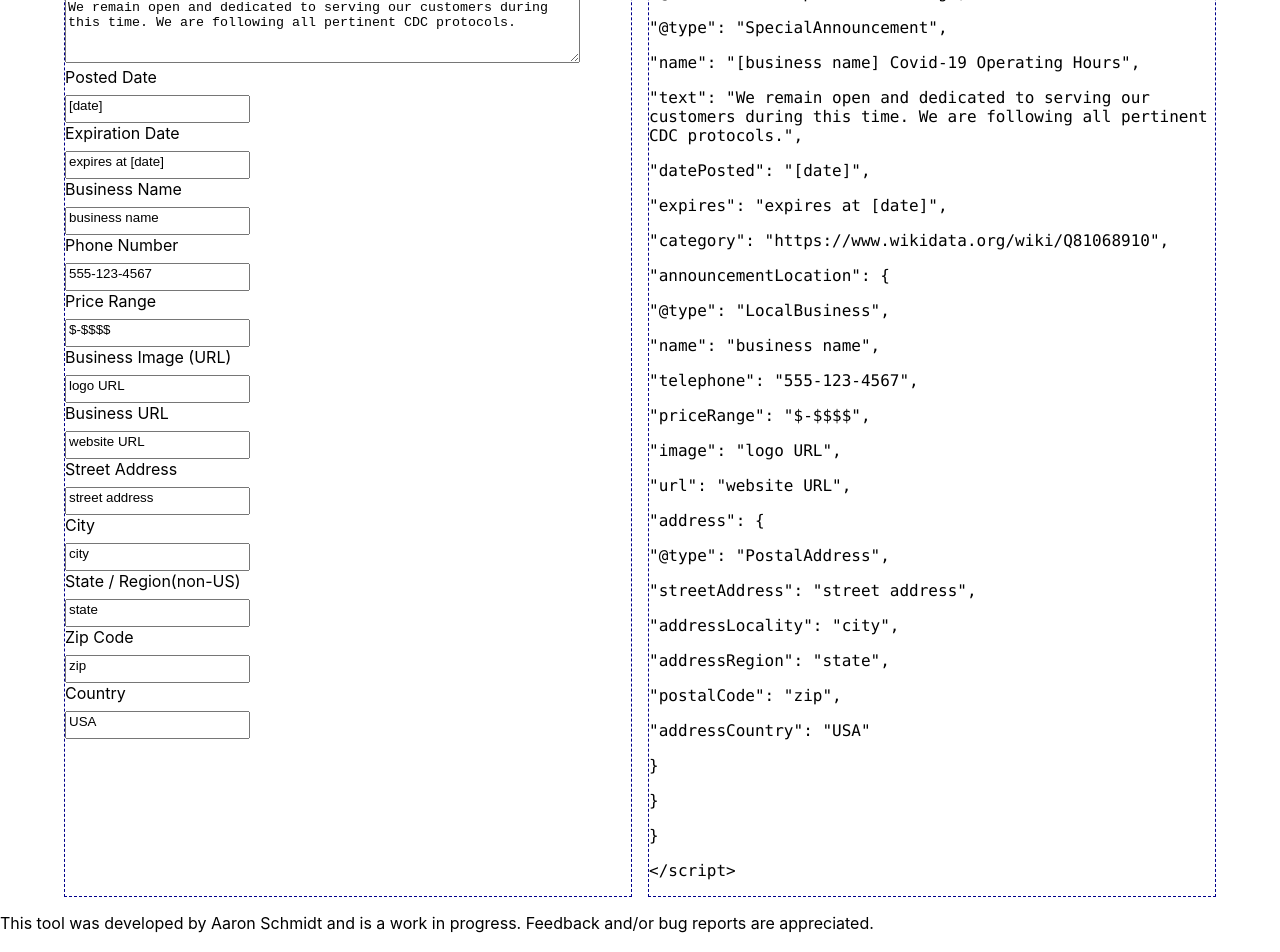
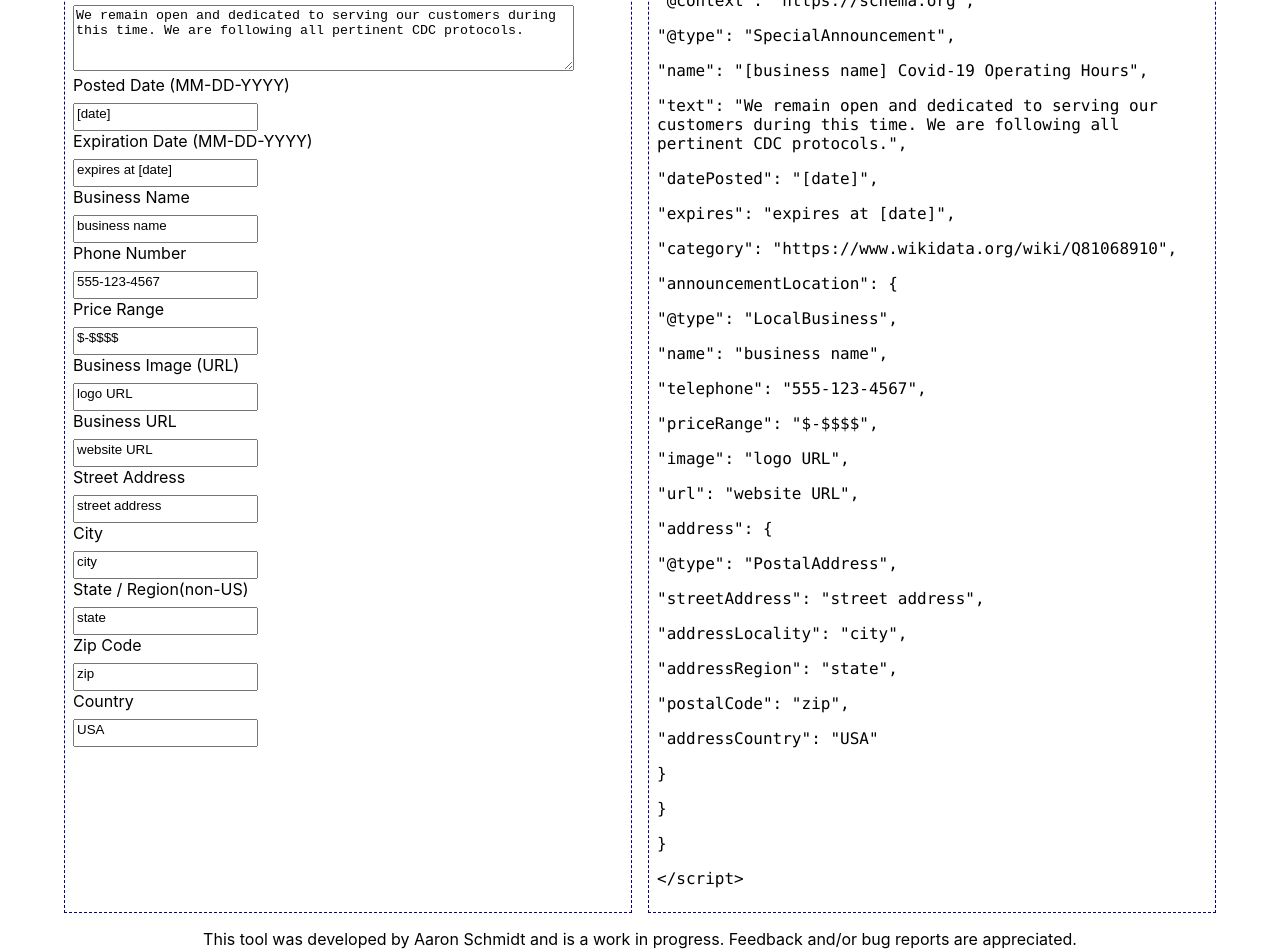
Before and after one commit to Schmidt-Aaron/SchemaGenerator, a React (Create React App) app: page / in a window 1280 px wide. Shown: the part 580-1532 px from the top of the page. Built offline with nearby package versions, Linux system fonts and the light colour scheme.

Commit message:
+attribution

```diff
--- a/src/App.css
+++ b/src/App.css
@@ -13,12 +13,12 @@
   display: grid;
   grid-gap: 1rem;
   grid-template-columns: 1fr 1fr;
-  grid-template-rows: min-content, max-content;
 }
 
 .panel {
   border: 1px dashed darkblue;
   min-height: 60vh;
+  padding: 0.5rem;
 }
 
 label,
@@ -30,3 +30,7 @@ input {
 textarea {
   width: 90%;
 }
+
+.attribution {
+  text-align: center;
+}
--- a/src/App.js
+++ b/src/App.js
@@ -44,7 +44,7 @@ function App() {
           </SAProvider>
         </section>
       </main>
-      <p>
+      <p className="attribution">
         This tool was developed by Aaron Schmidt and is a work in progress.
         Feedback and/or bug reports are appreciated.
       </p>
--- a/src/components/inputPanel.js
+++ b/src/components/inputPanel.js
@@ -45,7 +45,7 @@ export default function InputPanel(props) {
           onChange={handleChange}
         />
 
-        <label htmlFor="datePosted">Posted Date</label>
+        <label htmlFor="datePosted">Posted Date (MM-DD-YYYY)</label>
         <input
           type="text"
           name="datePosted"
@@ -53,7 +53,7 @@ export default function InputPanel(props) {
           onChange={handleChange}
         />
 
-        <label htmlFor="dateExpires">Expiration Date</label>
+        <label htmlFor="dateExpires">Expiration Date (MM-DD-YYYY)</label>
         <input
           type="text"
           name="dateExpires"
```
